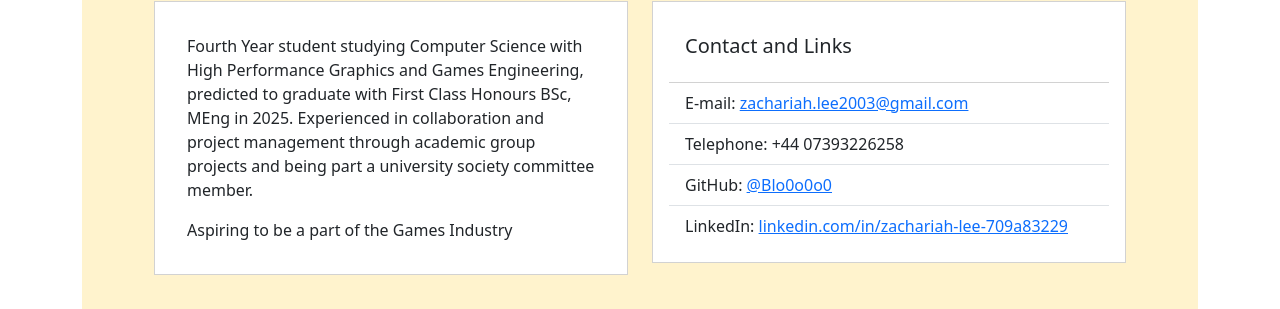
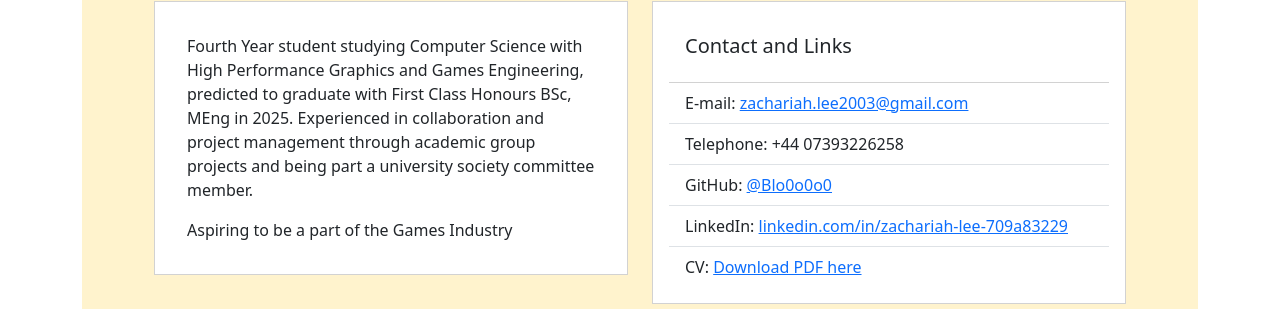
Before and after one commit to Blo0o0o0/Blo0o0o0.github.io, a plain HTML site: page index.html in a window 1280 px wide. Shown: the part 416-725 px from the top of the page. Drawn offline with nearby package versions, Linux system fonts and the light colour scheme.

Commit message:
added CV

```diff
--- a/index.html
+++ b/index.html
@@ -51,6 +51,9 @@
                             <li class="list-group-item">LinkedIn: <a
                                     href="https://www.linkedin.com/in/zachariah-lee-709a83229/">linkedin.com/in/zachariah-lee-709a83229</a>
                             </li>
+                            <li class="list-group-item">CV: <a
+                                href="ZachariahLeeCV.pdf" target="_blank">Download PDF here</a>
+                        </li>
                         </ul>
                     </div>
                 </div>
```
